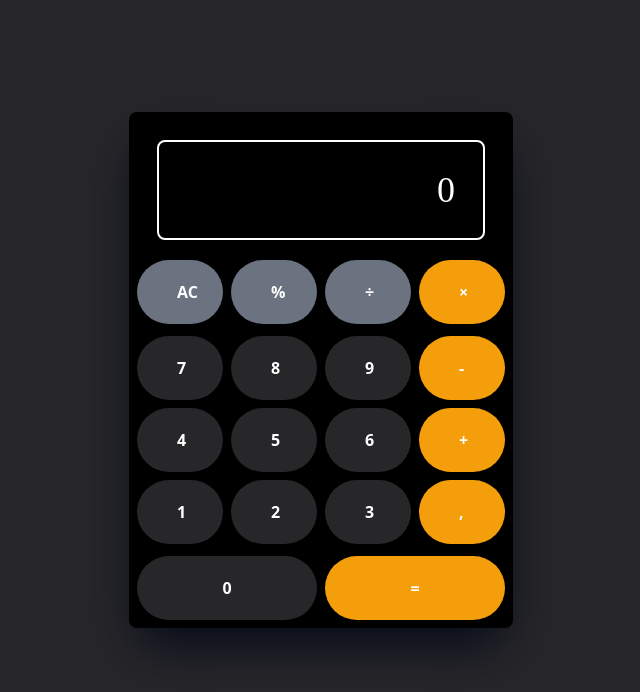
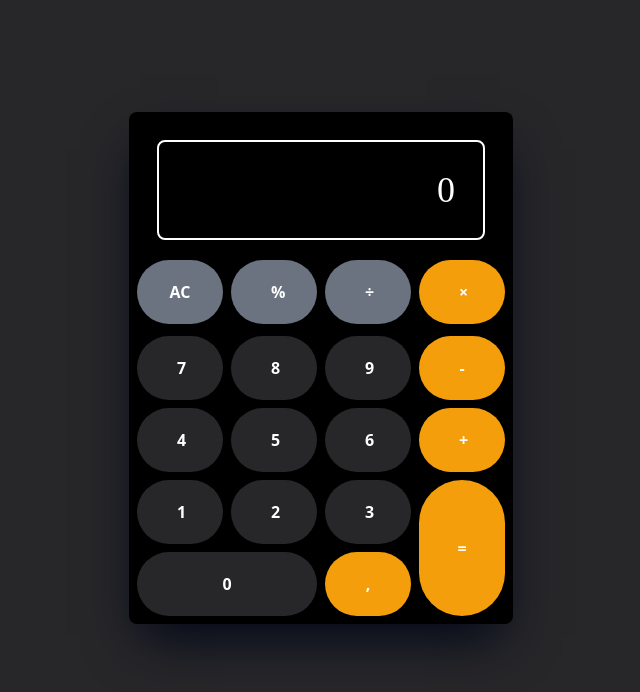
Before and after one commit to natheerah24/react-calculator, a React (Vite) app: page / in a window 1280 px wide. Shown: the top 692 px of the page, without its empty margins (319-959 px from the left). Built offline with nearby package versions, Linux system fonts and the light colour scheme; a web font is replaced by a local one.

Commit message:
Removed extra components.

```diff
--- a/src/App.jsx
+++ b/src/App.jsx
@@ -1,7 +1,6 @@
 import Display from "./components/Display.jsx";
-import Number from "./components/Number.jsx";
-import Symbol from "./components/Symbol.jsx";
-import Sign from "./components/Sign.jsx";
+import {Button} from "./components/Button.jsx";
+
 import {CalculatorProvider} from "./contexts/Calculator.jsx";
 
 function App() {
@@ -11,30 +10,28 @@ function App() {
                 <CalculatorProvider>
                     <Display/>
                     <div className={"grid grid-cols-4 gap-2 mt-3 text-center"}>
-                        <Symbol symbolLabel={"AC"}/>
-                        <Symbol symbolLabel={"%"}/>
-                        <Symbol symbolLabel={"÷"}/>
-                        <Sign signLabel={"×"}/>
+                        <Button buttonLabel={"AC"} className={"px-2"} style={"gray"}/>
+                        <Button buttonLabel={"%"} style={"gray"}/>
+                        <Button buttonLabel={"÷"} style={"gray"}/>
+                        <Button buttonLabel={"×"} style={"amber"}/>
 
                     </div>
                     <div className={"grid grid-cols-4"}>
                         <div className={"w-full grid grid-cols-4 col-span-4 gap-2 mt-3"}>
-                            <Number numberLabel={"7"}/>
-                            <Number numberLabel={"8"}/>
-                            <Number numberLabel={"9"}/>
-                            <Sign signLabel={"-"} style={"operator"}/>
-                            <Number numberLabel={"4"}/>
-                            <Number numberLabel={"5"}/>
-                            <Number numberLabel={"6"}/>
-                            <Sign signLabel={"+"}/>
-                            <Number numberLabel={"1"}/>
-                            <Number numberLabel={"2"}/>
-                            <Number numberLabel={"3"}/>
-                            <Sign signLabel={","}/>
-                        </div>
-                        <div className={"w-full grid grid-cols-2 col-span-4 gap-2 mt-3 text-center"}>
-                            <Number numberLabel={"0"}/>
-                            <Sign signLabel={"="}/>
+                            <Button buttonLabel={"7"}/>
+                            <Button buttonLabel={"8"}/>
+                            <Button buttonLabel={"9"}/>
+                            <Button buttonLabel={"-"} style={"amber"}/>
+                            <Button buttonLabel={"4"}/>
+                            <Button buttonLabel={"5"}/>
+                            <Button buttonLabel={"6"}/>
+                            <Button buttonLabel={"+"} style={"amber"}/>
+                            <Button buttonLabel={"1"}/>
+                            <Button buttonLabel={"2"}/>
+                            <Button buttonLabel={"3"}/>
+                            <Button buttonLabel={"="} className={"row-span-2 px-2"} style={"amber"}/>
+                            <Button buttonLabel={"0"} className={"col-span-2"}/>
+                            <Button buttonLabel={","} style={"amber"}/>
                         </div>
                     </div>
                 </CalculatorProvider>
--- /dev/null
+++ b/src/components/Button.jsx
@@ -0,0 +1,20 @@
+import propTypes from 'prop-types';
+
+const buttonStyles = {
+    normal: 'bg-slate-500 rounded-md hover:bg-slate-600 ease-in duration-300',
+    zinc: 'bg-zinc-800 hover:bg-zinc-700',
+    amber: 'bg-amber-500 hover:bg-white hover:text-amber-500',
+    gray: 'bg-gray-500 hover:bg-gray-400'
+}
+export function Button (props) {
+    return (
+        <button
+            className={`rounded-full px-10 py-5 font-bold text-white text-center ${buttonStyles[props.style || 'zinc']} ${props.className}`}>{props.buttonLabel}
+        </button>
+    )
+}
+Button.propTypes = {
+    buttonLabel: propTypes.string,
+    style: propTypes.string,
+    className: propTypes.string,
+}
--- a/src/components/Number.jsx
+++ /dev/null
@@ -1,10 +0,0 @@
-import propTypes from 'prop-types';
-const Number = (props) => {
-    return (
-        <number className={"bg-zinc-800 font-bold text-white rounded-full px-10 py-5 hover:bg-zinc-700"}>{props.numberLabel}</number>
-    )
-}
-Number.propTypes = {
-    numberLabel: propTypes.string
-}
-export default Number;
--- a/src/components/Sign.jsx
+++ /dev/null
@@ -1,12 +0,0 @@
-import propTypes from 'prop-types';
-
-const Sign = (props) => {
-    return (
-        <sign
-            className={"bg-amber-500 font-bold text-white rounded-full px-10 py-5 hover:bg-white hover:text-amber-500"}>{props.signLabel}</sign>
-    )
-}
-Sign.propTypes = {
-    signLabel: propTypes.string
-}
-export default Sign;
--- a/src/components/Symbol.jsx
+++ /dev/null
@@ -1,10 +0,0 @@
-import propTypes from 'prop-types';
-const Symbol = (props) => {
-    return (
-        <symbol className={"bg-gray-500 font-bold text-white rounded-full px-10 py-5 hover:bg-gray-400"}>{props.symbolLabel}</symbol>
-    )
-}
-Symbol.propTypes = {
-    symbolLabel: propTypes.string
-}
-export default Symbol;
```
